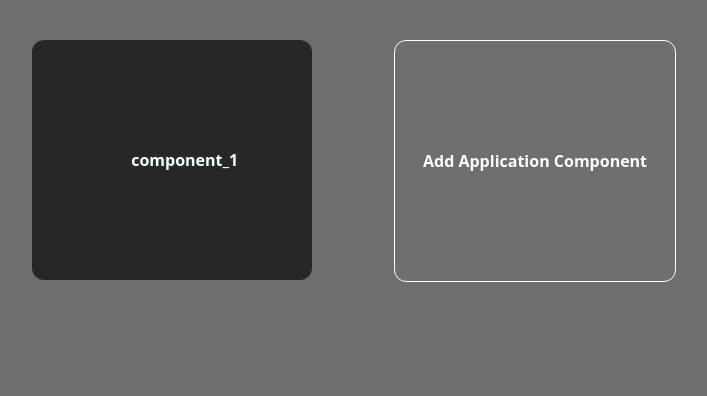
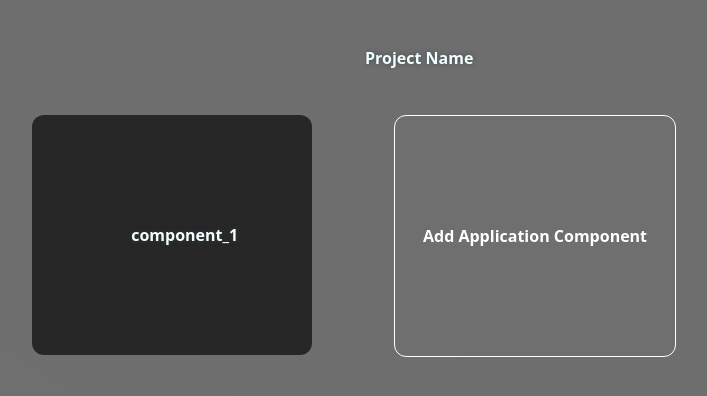
Before and after one commit to FlareCoding/cbuilder, an Electron app: page cbuilder/src/index.html in a window 1200 px wide. Both pictures are taken after a click on the button "Add Application Component". Shown: the whole page, without its empty margins (35-742 px from the left). Drawn offline with Linux system fonts and the light colour scheme.

Commit message:
added project title label

```diff
--- a/cbuilder/src/index.css
+++ b/cbuilder/src/index.css
@@ -1,8 +1,45 @@
 body {
-  font-family: -apple-system, BlinkMacSystemFont, 'Segoe UI', Roboto, Helvetica,
-    Arial, sans-serif;
+  font-family: -apple-system, BlinkMacSystemFont, 'Segoe UI', Roboto, Helvetica, Arial, sans-serif;
+  background-image: linear-gradient(to right top, #6f6f6f, #6f6f6f, #6e6e6e, #6e6e6e, #6d6d6d);
 
-    background-image: linear-gradient(to right top, #6f6f6f, #6f6f6f, #6e6e6e, #6e6e6e, #6d6d6d);
+  display: flex;
+  flex-direction: column;
+  justify-content: space-around;
+}
+
+.category-title-container {
+  margin-top: 20px;
+  margin-left: 5%;
+  width: 90%;
+  min-width: 800px;
+  height: auto;
+  align-items: center;
+  text-align: center;
+
+  font-family: "Inter var",ui-sans-serif,system-ui,-apple-system,system-ui,"Segoe UI",Roboto,"Helvetica Neue",Arial,"Noto Sans",sans-serif,"Apple Color Emoji","Segoe UI Emoji","Segoe UI Symbol","Noto Color Emoji";
+  font-size: 4rem;
+  font-weight: 600;
+  line-height: 1.5rem;
+}
+
+.category-title {
+  width: 400px;
+
+  padding: 5px;
+  font-family: "Inter var",ui-sans-serif,system-ui,-apple-system,system-ui,"Segoe UI",Roboto,"Helvetica Neue",Arial,"Noto Sans",sans-serif,"Apple Color Emoji","Segoe UI Emoji","Segoe UI Symbol","Noto Color Emoji";
+  font-size: 1rem;
+  font-weight: 600;
+  line-height: 1.5rem;
+  border-width: 0px;
+  border-color: transparent;
+  background-color: #ffffff00;
+  color: azure;
+  border-style: hidden;
+  text-align: left;
+  border-radius: 0px;
+  box-shadow: 0px 0px 5px rgba(66,66,66,.0);
+  text-shadow: 0px 0px 5px rgba(66,66,66,.75);
+  outline: none;
 }
 
 .components-region {
@@ -91,8 +128,5 @@ body {
   border-radius: 0px;
   box-shadow: 0px 0px 5px rgba(66,66,66,.0);
   text-shadow: 0px 0px 5px rgba(66,66,66,.75);
-}
-
-.card-name-textbox {
   outline:none;
 }
--- a/cbuilder/src/index.html
+++ b/cbuilder/src/index.html
@@ -7,6 +7,9 @@
     <script src="project_builder.js"></script>
   </head>
   <body>
+    <div class="category-title-container">
+      <input class="category-title" value="Project Name"/>
+    </div>
     <div class="components-region">
       <div class="item-card" id="item-card-add-card">
         <button class="card-button" role="button" onclick="addApplicationComponent()">Add Application Component</button>
--- a/cbuilder/src/index.js
+++ b/cbuilder/src/index.js
@@ -17,7 +17,7 @@ const createWindow = () => {
   // Edit the menu bar
   setMenuBar();
 
-  mainWindow.webContents.openDevTools();
+  //mainWindow.webContents.openDevTools();
 
   // Load the index.html of the app.
   mainWindow.loadFile(path.join(__dirname, 'index.html'));
--- a/cbuilder/src/project_builder.js
+++ b/cbuilder/src/project_builder.js
@@ -11,6 +11,7 @@ function addApplicationComponent() {
     var componentCardNameTextbox = document.createElement('input');
     componentCardNameTextbox.classList.add('card-name-textbox');
     componentCardNameTextbox.value = newComponentName;
+    componentCardNameTextbox.spellcheck = false;
     componentCardNameTextbox.addEventListener('click', function (e) {
         e.stopPropagation();
     });
```
